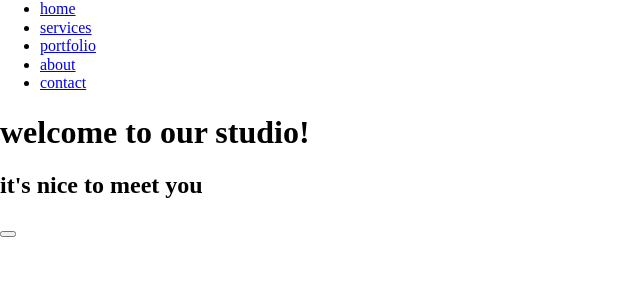
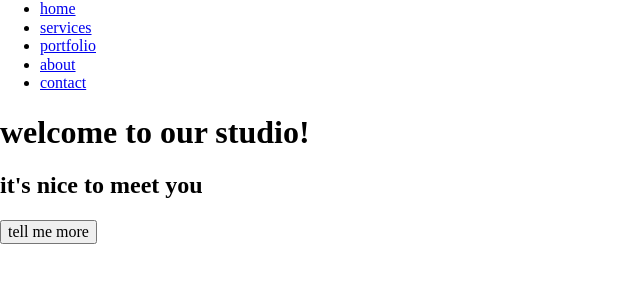
Before and after one commit to morales1980/Project-Golden-Landing-Page, a website: page index.html in a window 1280 px wide. Shown: the part 34-316 px from the top of the page, without its empty margins (0-640 px from the left). Drawn offline with Linux system fonts and the light colour scheme.

Commit message:
add scss basic styles

```diff
--- a/index.html
+++ b/index.html
@@ -33,7 +33,7 @@
         <div class="row">
           <h1>welcome to our studio!</h1>
           <h2>it's nice to meet you</h2>
-          <button type="button" name="tellMeMore"></button>
+          <button type="button" id="tellMeMore" name="tellMeMore">tell me more</button>
         </div>
       </div>
     </section>
--- a/sass/style.scss
+++ b/sass/style.scss
@@ -1,3 +1,23 @@
+.container {
+  width: 100%;
+  max-width: 1350px;
+  min-width: 315px;
+  margin-left: 0 auto;
+}
+
+[class*="col-"] {
+  float: left;
+  min-height: 1px;
+}
+
+.clearfix::before, .clearfix::after {
+  content: "";
+  display: table;
+}
+.clearfix:after {
+  clear: both;
+}
+
 @media screen and (min-width: 1200px) {
   @for $i from 1 through 12 {
     $width: percentage(1 / 12) * $i;
```
